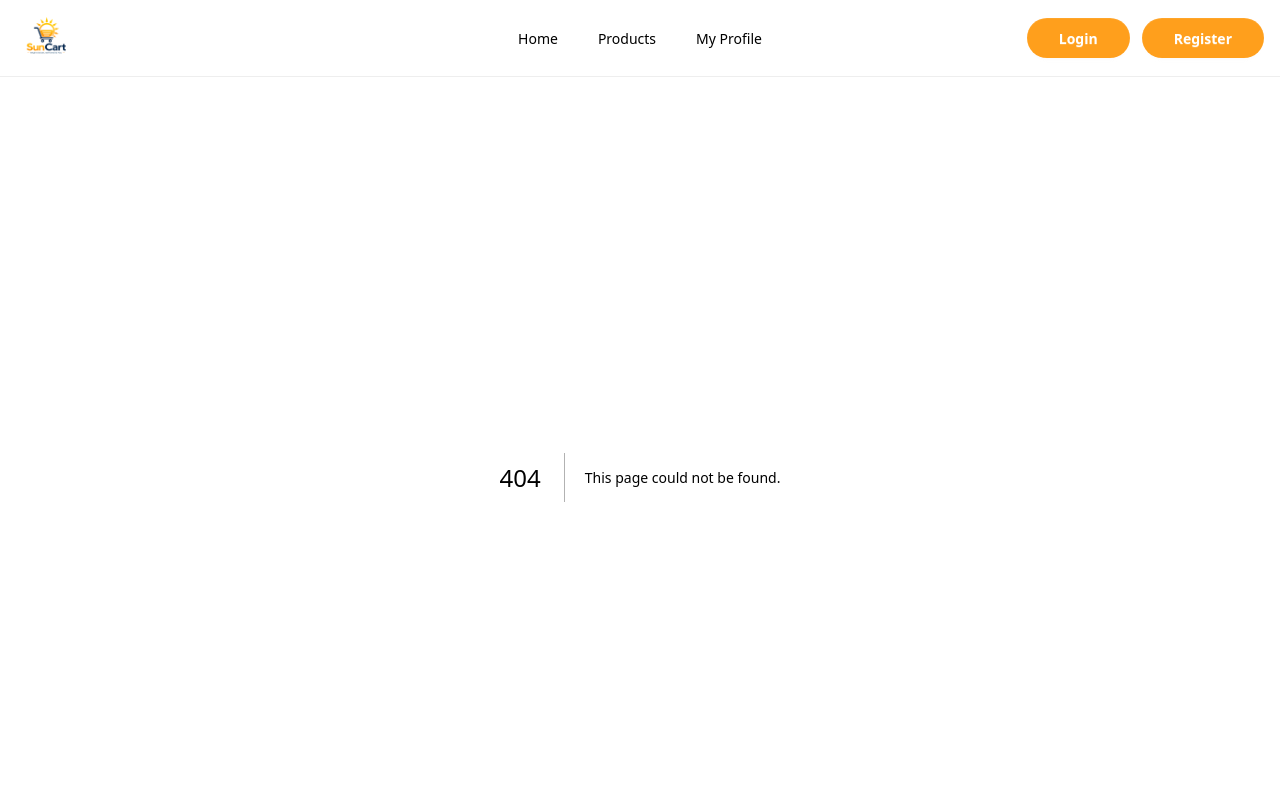
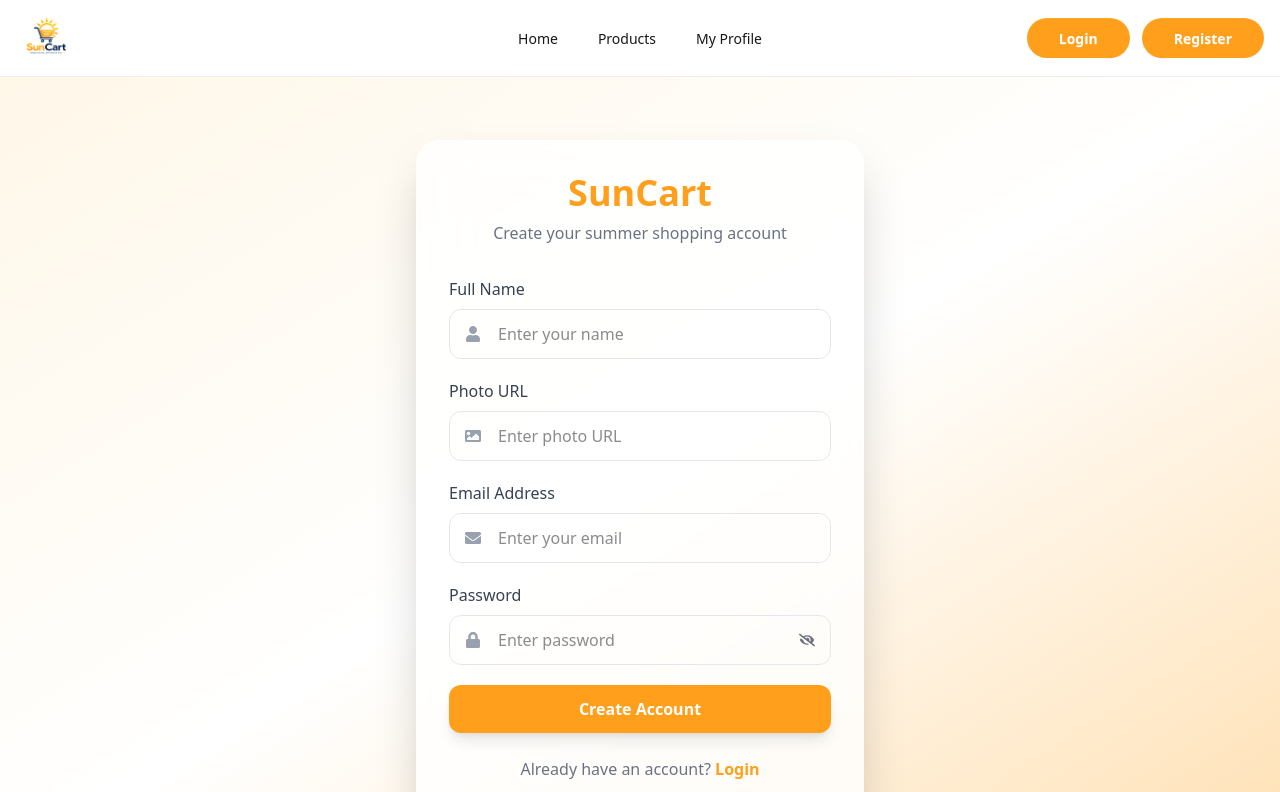
Before and after one commit to asrahat/SunCart-A8, a Next.js app: page /register in a window 1280 px wide. Before the commit this address had no page. Shown: the top 792 px of the page. Built offline with nearby package versions, Linux system fonts and the light colour scheme.

Commit message:
login and register pages setup

```diff
--- a/package.json
+++ b/package.json
@@ -14,6 +14,7 @@
     "next": "16.2.4",
     "react": "19.2.4",
     "react-dom": "19.2.4",
+    "react-hook-form": "^7.74.0",
     "react-icons": "^5.6.0",
     "swiper": "^12.1.4"
   },
--- /dev/null
+++ b/src/app/login/page.jsx
@@ -0,0 +1,118 @@
+"use client";
+
+import Link from "next/link";
+import React, { useState } from "react";
+import { useForm } from "react-hook-form";
+import { FaEye, FaEyeSlash, FaEnvelope, FaLock } from "react-icons/fa";
+
+const LoginPage = () => {
+  const {
+    register,
+    handleSubmit,
+    formState: { errors },
+  } = useForm();
+
+  const [isShowPassword, setIsShowPassword] = useState(false);
+
+  const handleLoginFunc = async (data) => {
+    console.log(data);
+  };
+
+  return (
+    <div className="min-h-screen bg-linear-to-br from-[#FFF7E8] via-white to-[#FFE0B2] flex justify-center items-center px-4 py-10">
+      <div className="w-full max-w-md bg-white/80 backdrop-blur-xl border border-white/30 shadow-2xl rounded-3xl p-8">
+        {/* Header */}
+        <div className="text-center">
+          <h1 className="text-4xl font-extrabold text-[#FF9F1C]">
+            Welcome Back
+          </h1>
+
+          <p className="text-gray-500 mt-2">Login to continue shopping</p>
+        </div>
+
+        <form
+          onSubmit={handleSubmit(handleLoginFunc)}
+          className="space-y-5 mt-8"
+        >
+          <div>
+            <label className="font-medium text-gray-700">Email Address</label>
+
+            <div className="relative mt-2">
+              <FaEnvelope className="absolute left-4 top-1/2 -translate-y-1/2 text-gray-400" />
+
+              <input
+                type="email"
+                placeholder="Enter your email"
+                className="w-full pl-12 pr-4 py-3 rounded-xl border border-gray-200 focus:outline-none focus:ring-2 focus:ring-[#FF9F1C]"
+                {...register("email", {
+                  required: "Email is required",
+                })}
+              />
+            </div>
+
+            {errors.email && (
+              <p className="text-red-500 text-sm mt-1">
+                {errors.email.message}
+              </p>
+            )}
+          </div>
+
+          <div>
+            <label className="font-medium text-gray-700">Password</label>
+
+            <div className="relative mt-2">
+              <FaLock className="absolute left-4 top-1/2 -translate-y-1/2 text-gray-400" />
+
+              <input
+                type={isShowPassword ? "text" : "password"}
+                placeholder="Enter your password"
+                className="w-full pl-12 pr-12 py-3 rounded-xl border border-gray-200 focus:outline-none focus:ring-2 focus:ring-[#FF9F1C]"
+                {...register("password", {
+                  required: "Password is required",
+                })}
+              />
+
+              <span
+                onClick={() => setIsShowPassword(!isShowPassword)}
+                className="absolute right-4 top-1/2 -translate-y-1/2 cursor-pointer text-gray-500"
+              >
+                {isShowPassword ? <FaEye /> : <FaEyeSlash />}
+              </span>
+            </div>
+
+            {errors.password && (
+              <p className="text-red-500 text-sm mt-1">
+                {errors.password.message}
+              </p>
+            )}
+          </div>
+
+          <div className="text-right">
+            <Link
+              href="/forgot-password"
+              className="text-sm text-[#FF9F1C] hover:underline"
+            >
+              Forgot Password?
+            </Link>
+          </div>
+
+          <button className="w-full bg-[#0F172A] hover:bg-[#FF9F1C] text-white py-3 rounded-xl font-semibold transition-all duration-300 shadow-lg hover:shadow-xl">
+            Login
+          </button>
+        </form>
+
+        <p className="text-center text-gray-500 mt-6">
+          Don&apos;t have an account?{" "}
+          <Link
+            href="/register"
+            className="text-[#FF9F1C] font-semibold hover:underline"
+          >
+            Register
+          </Link>
+        </p>
+      </div>
+    </div>
+  );
+};
+
+export default LoginPage;
--- /dev/null
+++ b/src/app/register/page.jsx
@@ -0,0 +1,160 @@
+"use client";
+
+import Link from "next/link";
+import React, { useState } from "react";
+import { useForm } from "react-hook-form";
+import {
+  FaEye,
+  FaEyeSlash,
+  FaUser,
+  FaEnvelope,
+  FaImage,
+  FaLock,
+} from "react-icons/fa";
+
+const RegisterPage = () => {
+  const {
+    register,
+    handleSubmit,
+    formState: { errors },
+  } = useForm();
+
+  const [isShowPassword, setIsShowPassword] = useState(false);
+
+  const handleRegisterFunc = async (data) => {
+    console.log(data);
+  };
+
+  return (
+    <div className="min-h-screen bg-linear-to-br from-[#FFF7E8] via-white to-[#FFE0B2] flex justify-center items-center px-4 py-10">
+      <div className="w-full max-w-md bg-white/80 backdrop-blur-xl border border-white/30 shadow-2xl rounded-3xl p-8">
+        {/* Logo */}
+        <div className="text-center">
+          <h1 className="text-4xl font-extrabold text-[#FF9F1C]">SunCart</h1>
+
+          <p className="text-gray-500 mt-2">
+            Create your summer shopping account
+          </p>
+        </div>
+
+        <form
+          onSubmit={handleSubmit(handleRegisterFunc)}
+          className="space-y-5 mt-8"
+        >
+          <div>
+            <label className="font-medium text-gray-700">Full Name</label>
+
+            <div className="relative mt-2">
+              <FaUser className="absolute left-4 top-1/2 -translate-y-1/2 text-gray-400" />
+
+              <input
+                type="text"
+                placeholder="Enter your name"
+                className="w-full pl-12 pr-4 py-3 rounded-xl border border-gray-200 focus:outline-none focus:ring-2 focus:ring-[#FF9F1C]"
+                {...register("name", {
+                  required: "Name is required",
+                })}
+              />
+            </div>
+
+            {errors.name && (
+              <p className="text-red-500 text-sm mt-1">{errors.name.message}</p>
+            )}
+          </div>
+
+          <div>
+            <label className="font-medium text-gray-700">Photo URL</label>
+
+            <div className="relative mt-2">
+              <FaImage className="absolute left-4 top-1/2 -translate-y-1/2 text-gray-400" />
+
+              <input
+                type="text"
+                placeholder="Enter photo URL"
+                className="w-full pl-12 pr-4 py-3 rounded-xl border border-gray-200 focus:outline-none focus:ring-2 focus:ring-[#FF9F1C]"
+                {...register("photo", {
+                  required: "Photo URL is required",
+                })}
+              />
+            </div>
+
+            {errors.photo && (
+              <p className="text-red-500 text-sm mt-1">
+                {errors.photo.message}
+              </p>
+            )}
+          </div>
+
+          <div>
+            <label className="font-medium text-gray-700">Email Address</label>
+
+            <div className="relative mt-2">
+              <FaEnvelope className="absolute left-4 top-1/2 -translate-y-1/2 text-gray-400" />
+
+              <input
+                type="email"
+                placeholder="Enter your email"
+                className="w-full pl-12 pr-4 py-3 rounded-xl border border-gray-200 focus:outline-none focus:ring-2 focus:ring-[#FF9F1C]"
+                {...register("email", {
+                  required: "Email is required",
+                })}
+              />
+            </div>
+
+            {errors.email && (
+              <p className="text-red-500 text-sm mt-1">
+                {errors.email.message}
+              </p>
+            )}
+          </div>
+
+          <div>
+            <label className="font-medium text-gray-700">Password</label>
+
+            <div className="relative mt-2">
+              <FaLock className="absolute left-4 top-1/2 -translate-y-1/2 text-gray-400" />
+
+              <input
+                type={isShowPassword ? "text" : "password"}
+                placeholder="Enter password"
+                className="w-full pl-12 pr-12 py-3 rounded-xl border border-gray-200 focus:outline-none focus:ring-2 focus:ring-[#FF9F1C]"
+                {...register("password", {
+                  required: "Password is required",
+                })}
+              />
+
+              <span
+                onClick={() => setIsShowPassword(!isShowPassword)}
+                className="absolute right-4 top-1/2 -translate-y-1/2 cursor-pointer text-gray-500"
+              >
+                {isShowPassword ? <FaEye /> : <FaEyeSlash />}
+              </span>
+            </div>
+
+            {errors.password && (
+              <p className="text-red-500 text-sm mt-1">
+                {errors.password.message}
+              </p>
+            )}
+          </div>
+
+          <button className="w-full bg-[#FF9F1C] hover:bg-[#FB8500] text-white py-3 rounded-xl font-semibold transition-all duration-300 shadow-lg hover:shadow-xl">
+            Create Account
+          </button>
+        </form>
+
+        <p className="text-center text-gray-500 mt-6">
+          Already have an account?{" "}
+          <Link
+            href="/login"
+            className="text-[#FF9F1C] font-semibold hover:underline"
+          >
+            Login
+          </Link>
+        </p>
+      </div>
+    </div>
+  );
+};
+
+export default RegisterPage;
--- a/src/components/homepages/HeroSection .jsx
+++ b/src/components/homepages/HeroSection .jsx
@@ -32,7 +32,7 @@ const HeroSection = () => {
                 </button>
               </Link>
 
-              <Link href="/offers">
+              <Link href="/">
                 <button className="btn btn-outline border-[#FF9F1C] text-[#FF9F1C] hover:bg-[#FF9F1C] hover:text-white rounded-full px-8">
                   View Offers
                 </button>
--- a/src/components/homepages/TopBrands .jsx
+++ b/src/components/homepages/TopBrands .jsx
@@ -129,7 +129,25 @@ const TopBrands = () => {
         ))}
       </div>
 
+ <button
+        onClick={() =>
+          setCurrent((prev) =>
+            prev === 0 ? slides.length - 1 : prev - 1
+          )
+        }
+        className="absolute left-4 top-1/2 -translate-y-1/2 btn btn-circle z-20"
+      >
+        ❮
+      </button>
 
+      <button
+        onClick={() =>
+          setCurrent((prev) => (prev + 1) % slides.length)
+        }
+        className="absolute right-4 top-1/2 -translate-y-1/2 btn btn-circle z-20"
+      >
+        ❯
+      </button>
 
     </div>
   );
```
Also changed, not shown: 1 other file (tests, documents, lock files or other folders).
